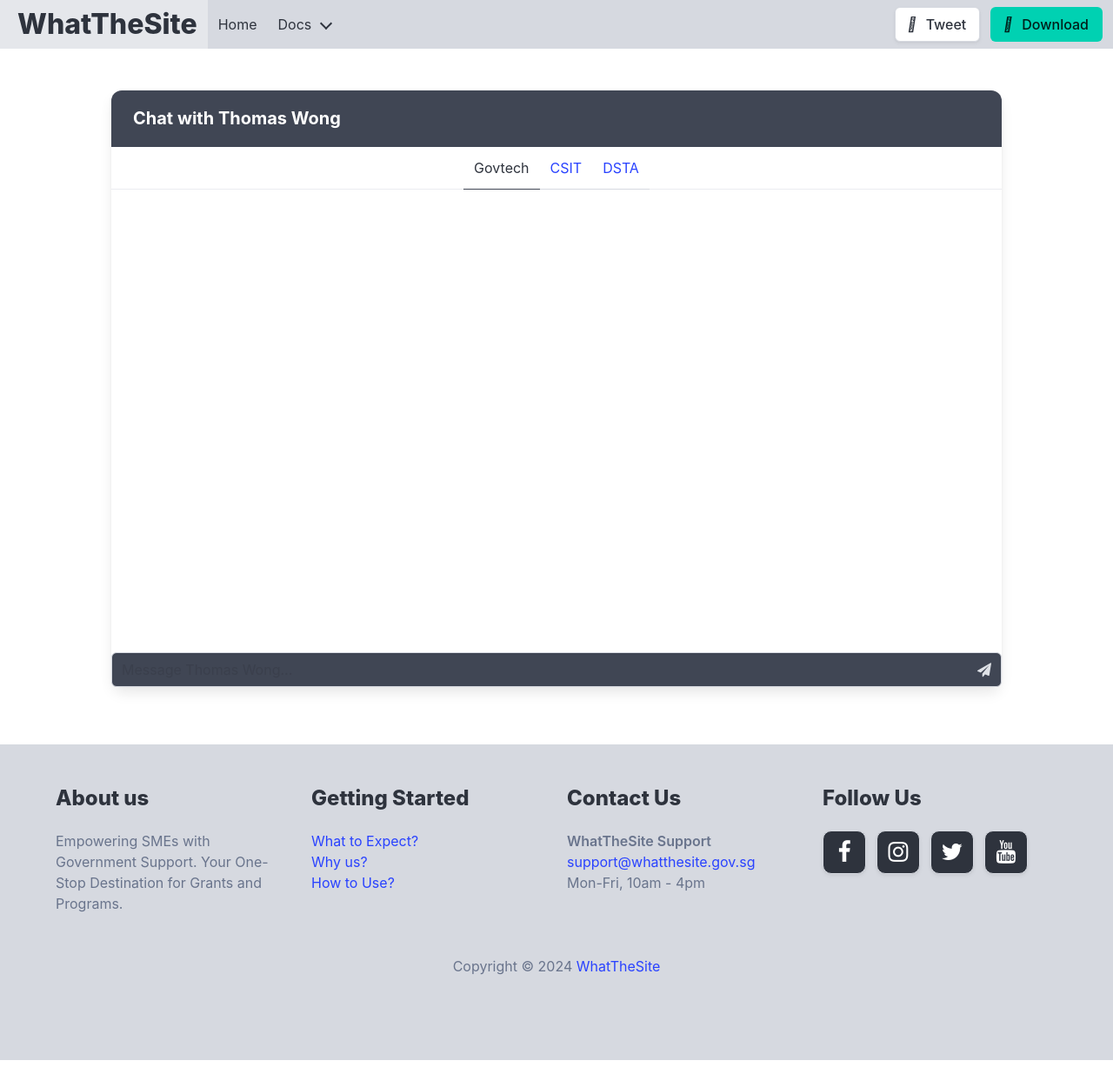
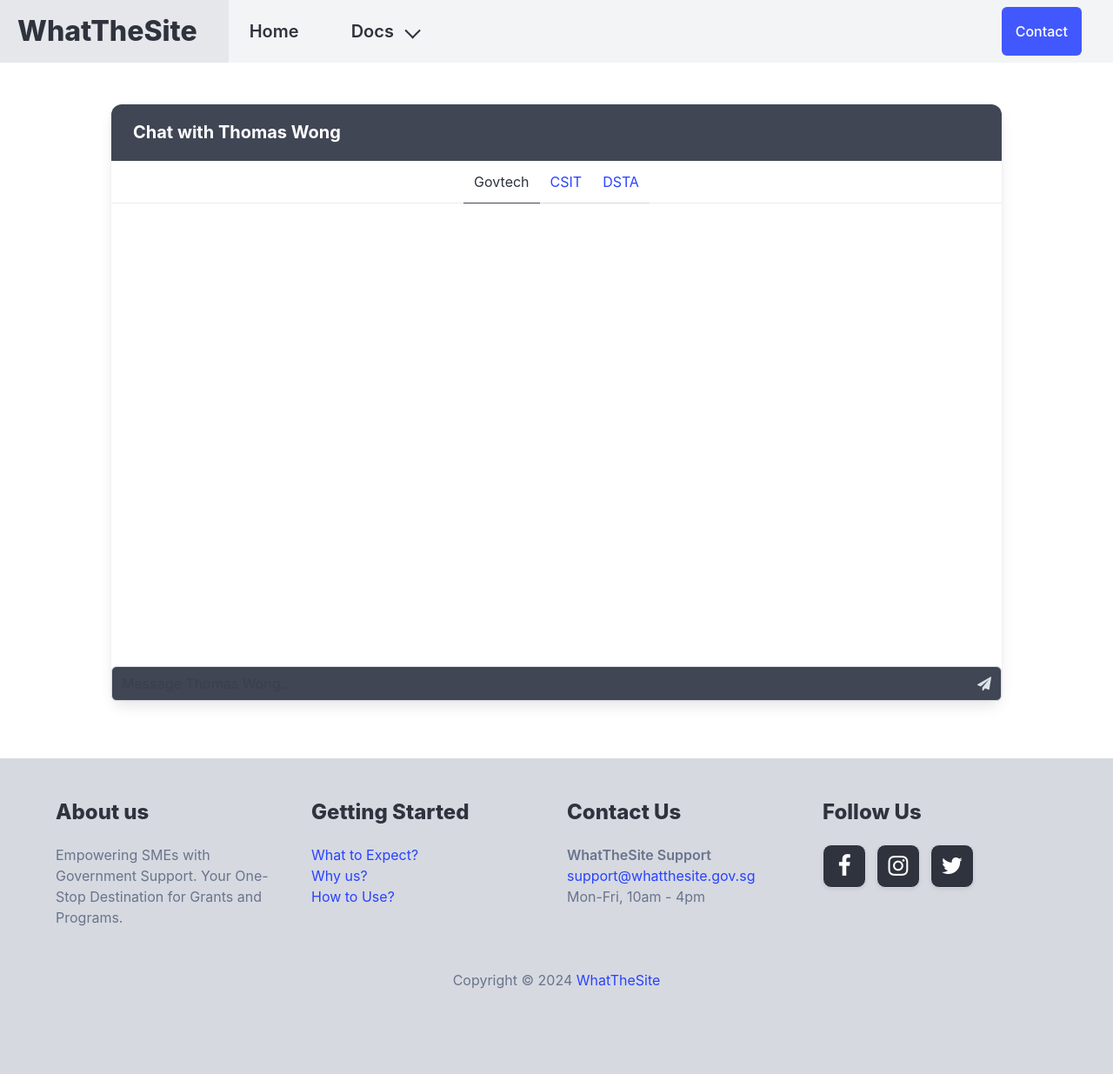
Before and after one commit to GalenLovesCheese/HackOMania, a Flask app: page /chat.html in a window 1280 px wide. Shown: the whole page at 87% size. Run offline with Flask 3, Linux system fonts and the light colour scheme.

Commit message:
chore: added updated navbar and footer

```diff
--- a/app/templates/chat.html
+++ b/app/templates/chat.html
@@ -13,10 +13,10 @@
     <link rel="stylesheet" href="https://cdnjs.cloudflare.com/ajax/libs/font-awesome/4.7.0/css/font-awesome.min.css">
 </head>
 <body>
-<nav class="navbar is-light is-background-grey-lighter">
+<nav class="navbar is-light is-transparent">
     <div class="navbar-brand">
-        <a class="navbar-item" href="/">
-            <h1 class="title ml-2 is-color-grey-darker">WhatTheSite</h1>
+        <a class="navbar-item" href="">
+            <h1 class="title ml-2 mr-5 is-color-grey-darker">WhatTheSite</h1>
         </a>
         <div class="navbar-burger js-burger is-light" data-target="navbarExampleTransparentExample">
             <span></span>
@@ -28,9 +28,9 @@
 
     <div id="navbarExampleTransparentExample" class="navbar-menu">
         <div class="navbar-start">
-            <a class="navbar-item" href="/"> Home </a>
-            <div class="navbar-item has-dropdown is-hoverable">
-                <a class="navbar-link"> Docs </a>
+            <a class="navbar-item is-size-5 has-text-weight-semibold px-5" href=""> Home </a>
+            <div class="navbar-item has-dropdown is-hoverable px-5">
+                <a class="navbar-link is-size-5 has-text-weight-semibold"> Docs </a>
                 <div class="navbar-dropdown is-boxed is-background-grey-lighter is-light">
                     <a class="navbar-item is-background-grey-lighter is-color-grey-darker "
                        href="https://bulma.io/documentation/overview/start/"> Overview </a>
@@ -56,27 +56,9 @@
             <div class="navbar-item">
                 <div class="field is-grouped">
                     <p class="control">
-                        <a
-                                class="bd-tw-button button"
-                                data-social-network="Twitter"
-                                data-social-action="tweet"
-                                data-social-target="https://bulma.io"
-                                target="_blank"
-                                href="https://twitter.com/intent/tweet?text=Bulma: a modern CSS framework based on Flexbox&amp;hashtags=bulmaio&amp;url=https://bulma.io&amp;via=jgthms"
-                        >
-              <span class="icon">
-                <i class="fab fa-twitter"></i>
-              </span>
-                            <span> Tweet </span>
-                        </a>
-                    </p>
-                    <p class="control">
-                        <a class="button is-primary"
-                           href="https://github.com/jgthms/bulma/releases/download/1.0.0/bulma-1.0.0.zip">
-              <span class="icon">
-                <i class="fas fa-download"></i>
-              </span>
-                            <span>Download</span>
+                        <a class="bd-tw-button button mr-5 p-4 px-4 is-link"
+                           href="mailto:support@whatthesite.gov.sg">
+                            <span> Contact </span>
                         </a>
                     </p>
                 </div>
@@ -161,11 +143,6 @@
                     <i class="fa fa-twitter fa-lg"></i>
                   </span>
                         </a>
-                        <a class="button is-medium is-youtube is-inverted is-black-social">
-                  <span class="icon">
-                    <i class="fa fa-youtube fa-lg"></i>
-                  </span>
-                        </a>
                     </div>
                 </div>
             </div>
```
